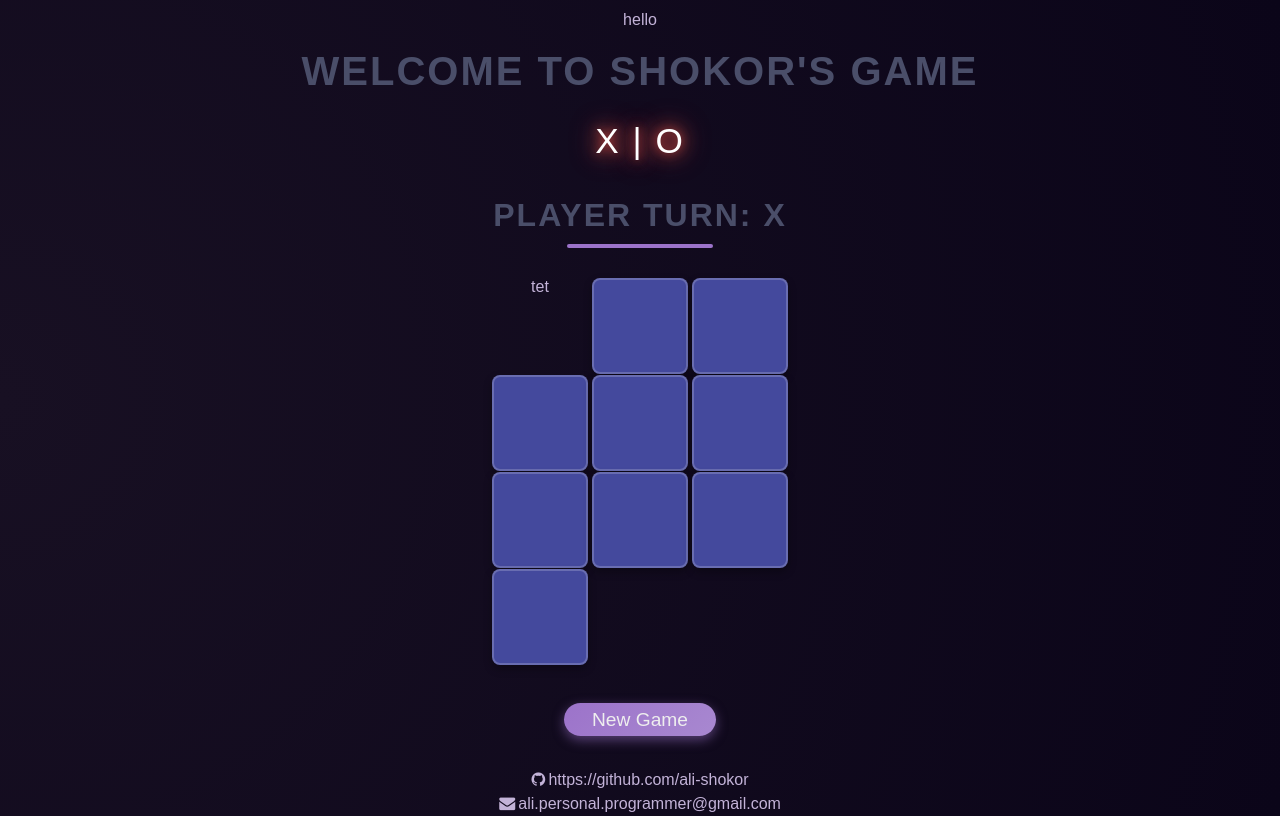
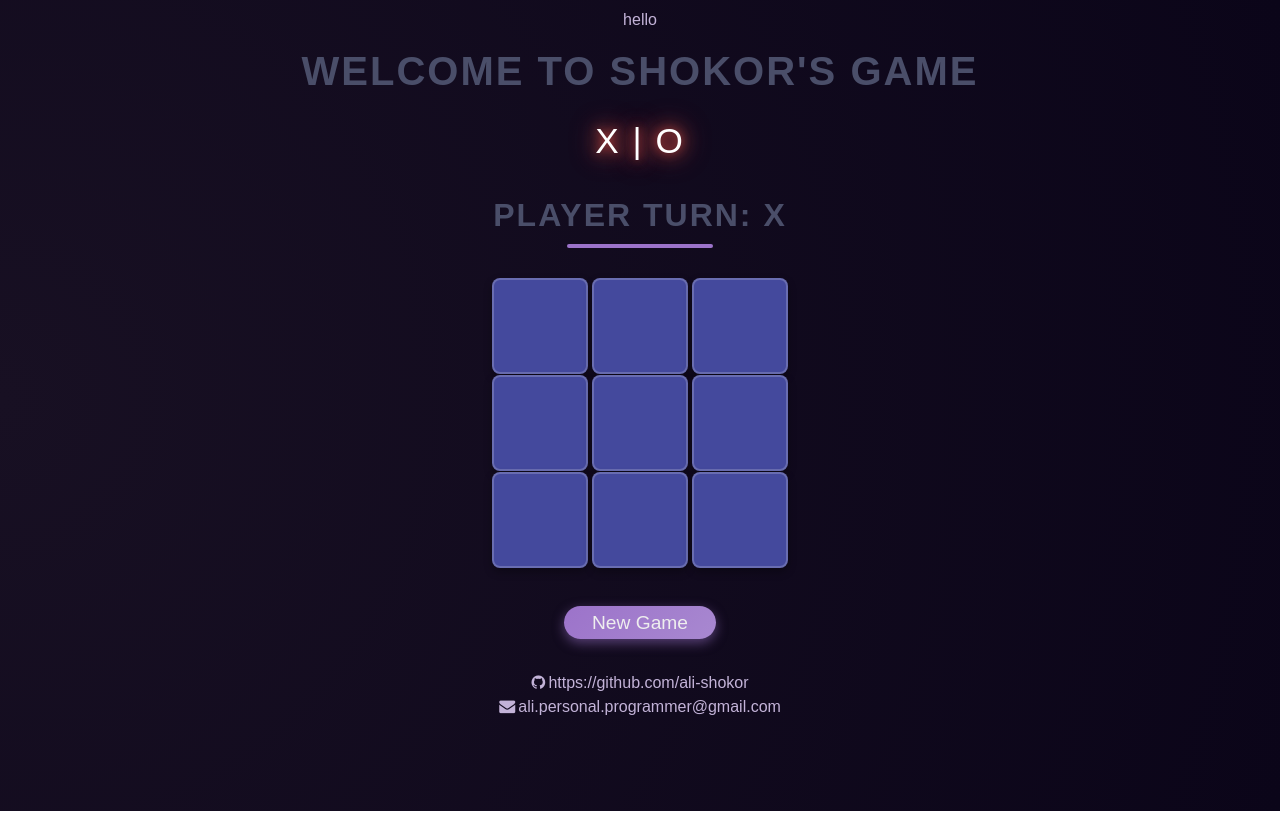
Before and after one commit to ali-shokor/angular-tic-tac-toe, an Angular app: page / in a window 1280 px wide. Built offline with nearby package versions, Linux system fonts and the light colour scheme.

Commit message:
Update board.component.html

```diff
--- a/src/app/board/board.component.html
+++ b/src/app/board/board.component.html
@@ -14,7 +14,6 @@
     <h2 class="turn">Player Turn: {{ player }}</h2>
     }
     <main>
-      tet
         @for (square of squares; track squares; let i = $index) {
             @if(winnerLine) {
                 @if(squares[winnerLine[0]] === 'X') {
```
